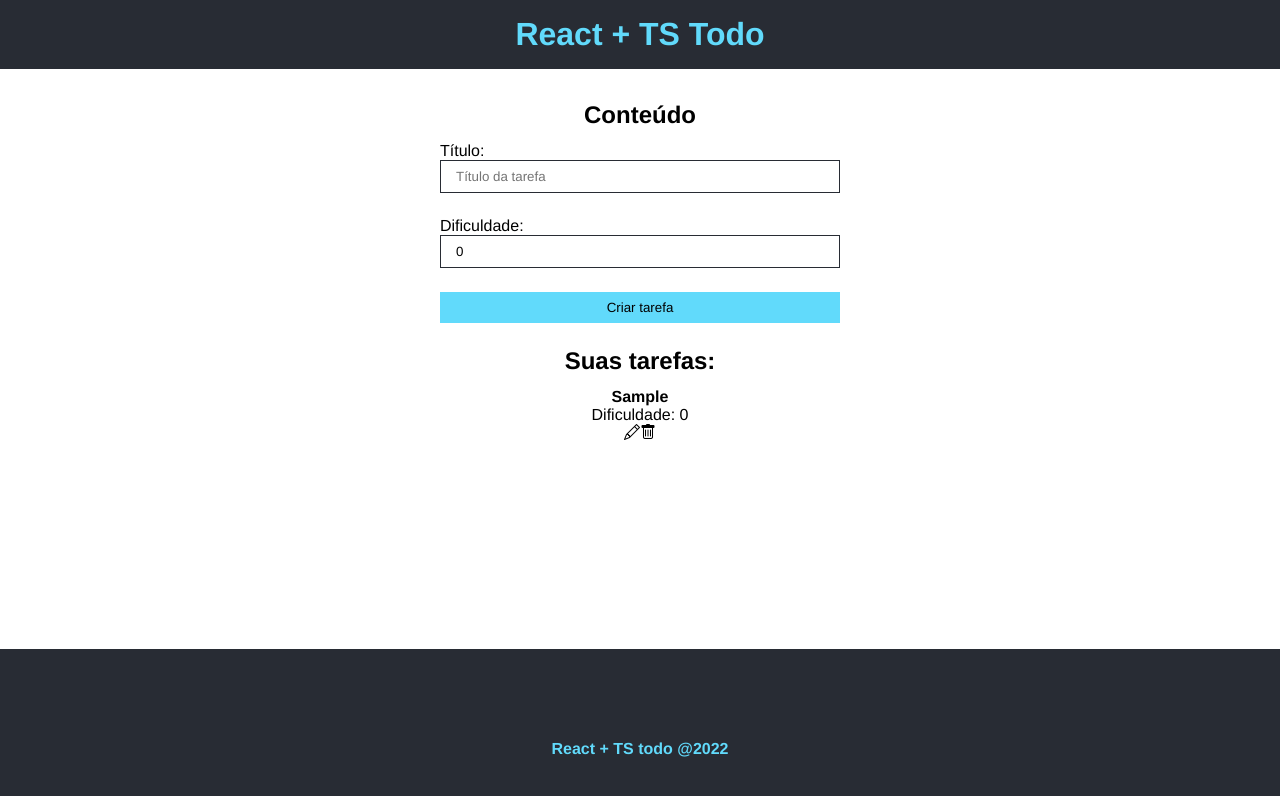
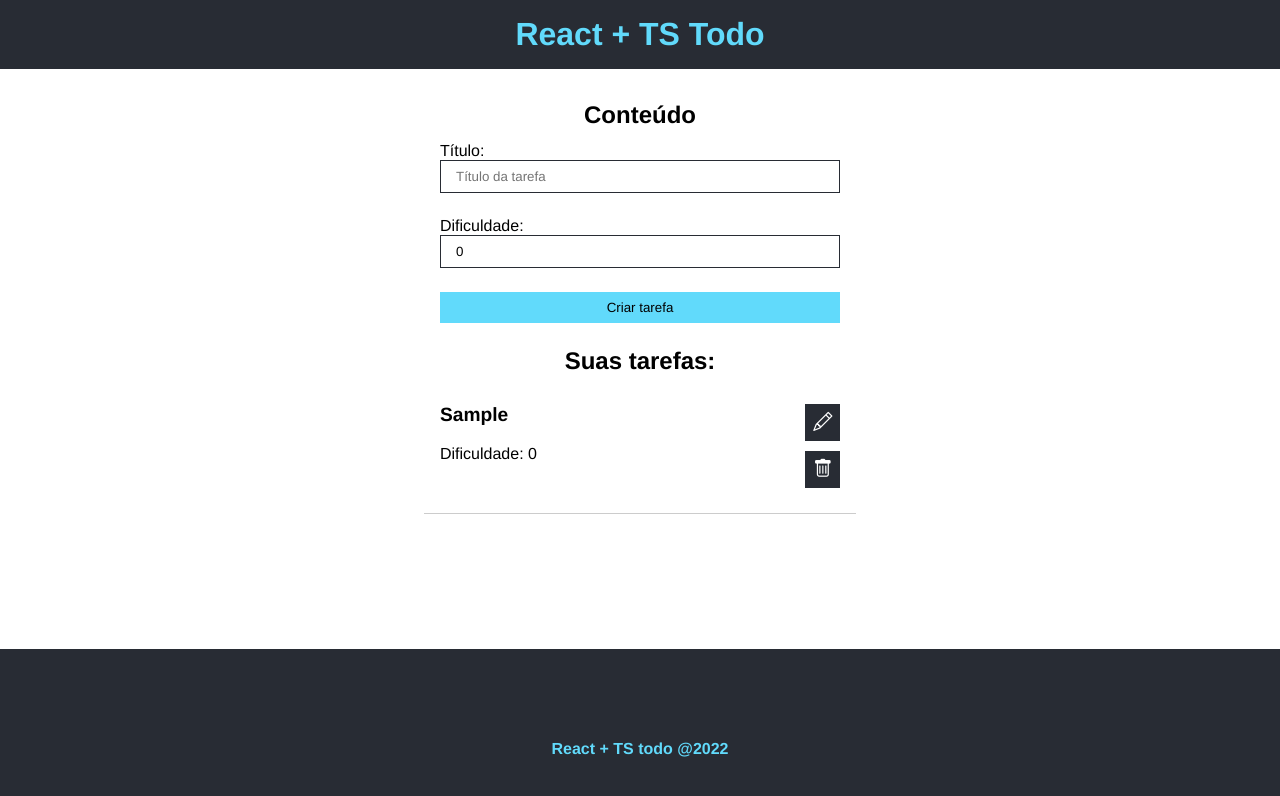
Before and after one commit to CanezinBeto/todo-react, a React (Create React App) app: page / in a window 1280 px wide. Both pictures are taken after typing "Sample" into the empty fields and a click on the input "Criar tarefa". Shown: the top 796 px of the page. Built offline with nearby package versions, Linux system fonts and the light colour scheme.

Commit message:
Finalizando estilos da lista

```diff
--- a/src/components/TaskList.module.css
+++ b/src/components/TaskList.module.css
@@ -0,0 +1,38 @@
+.task {
+  display: flex;
+  justify-content: space-between;
+  max-width: 400px;
+  margin: 0 auto;
+  border-bottom: 1px solid #ccc;
+  padding: 1em;
+}
+
+.details {
+  text-align: left;
+}
+
+.details h4 {
+  font-size: 1.2rem;
+  margin-bottom: 1em;
+}
+
+.actions {
+  display: flex;
+  flex-direction: column;
+  align-items: center;
+  justify-content: center;
+}
+
+.actions i {
+  margin-bottom: 0.5em;
+  font-size: 1.2em;
+  cursor: pointer;
+  background-color: #282c34;
+  color: #fff;
+  padding: 0.4em;
+  transition: 0.5s;
+}
+
+.actions i:hover {
+  color: #61dafb;
+}
--- a/src/components/TaskList.tsx
+++ b/src/components/TaskList.tsx
@@ -13,12 +13,12 @@
     <>
       {taskList.length > 0 ? (
         taskList.map((task) => (
-          <div key={task.id}>
-            <div>
+          <div key={task.id} className={styles.task}>
+            <div className={styles.details}>
               <h4>{task.title}</h4>
               <p>Dificuldade: {task.difficulty}</p>
             </div>
-            <div>
+            <div className={styles.actions}>
               <i className="bi bi-pencil"></i>
               <i className="bi bi-trash"></i>
             </div>
```
